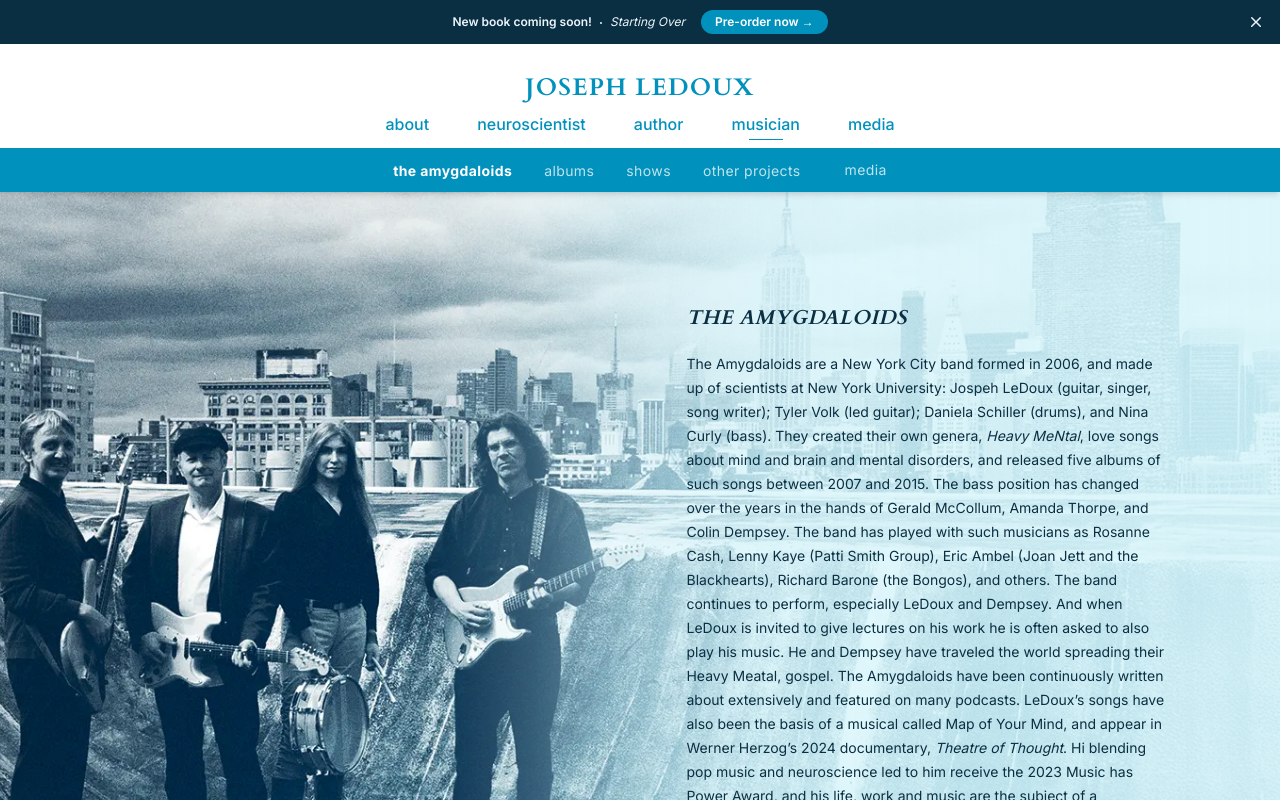
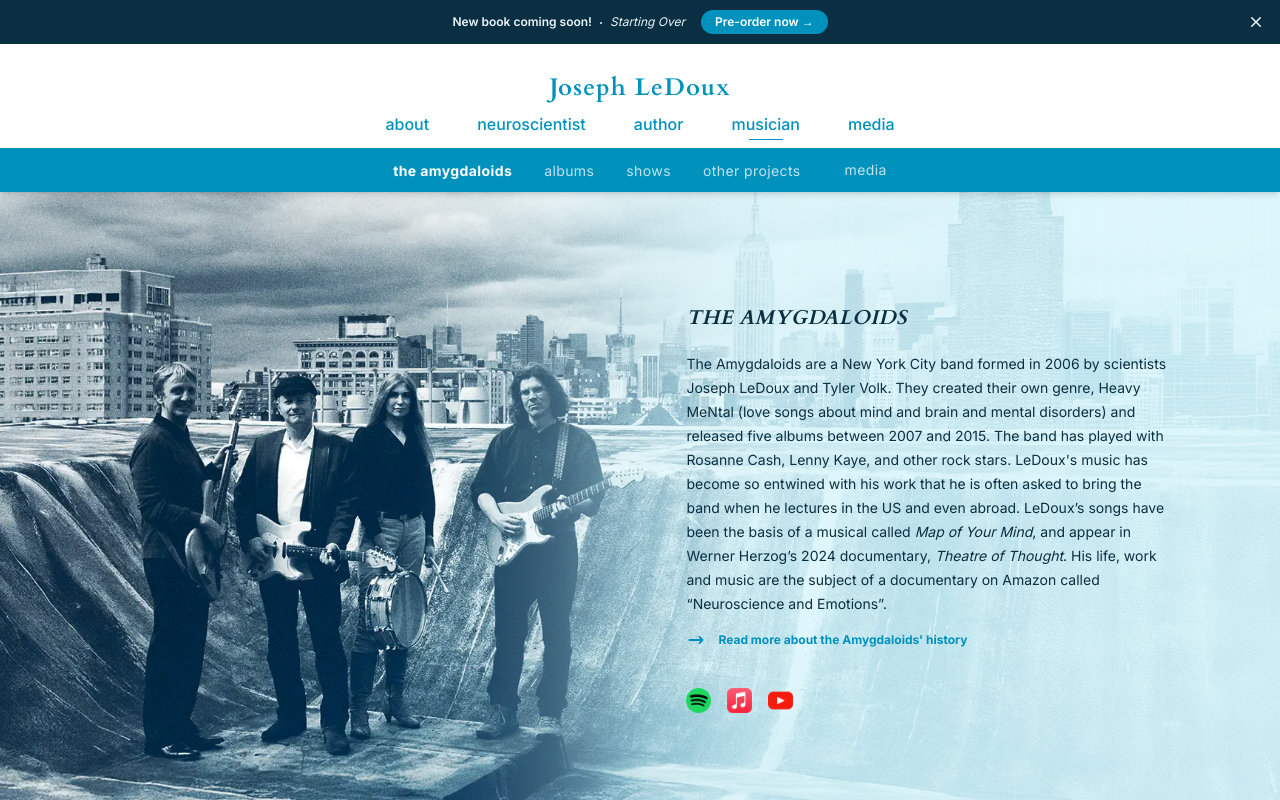
Before and after one commit to imercadal/joe-ledoux, a Next.js app: page /musician in a window 1280 px wide. Shown: the top 800 px of the page. Built offline with nearby package versions, Linux system fonts and the light colour scheme; a web font is replaced by a local one.

Commit message:
Added long bio modal

```diff
--- a/app/components/Header.tsx
+++ b/app/components/Header.tsx
@@ -116,7 +116,7 @@ export default function Navbar() {
       <nav className="mx-auto max-w-4xl flex md:flex-col items-center justify-between pt-4 pb-1 lg:px-8">
         <div className="pt-3">
           <Link href="/" className="text-lg font-extrabold text-dark">
-            <h1>JOSEPH LEDOUX</h1>
+            <h1>Joseph LeDoux</h1>
           </Link>
         </div>
         {/* Mobile menu button */}
--- a/app/musician/page.tsx
+++ b/app/musician/page.tsx
@@ -1,3 +1,6 @@
+'use client'
+
+import { useState } from 'react';
 import AlbumList from './AlbumList';
 import { albums } from './album-data';
 import ShowList from './ShowList';
@@ -8,6 +11,7 @@ import Link from 'next/link';
 import Image from 'next/image';
 
 export default function MusicianPage(){
+    const [isModalOpen, setIsModalOpen] = useState(false);
     const imageNames = ["MusicPhoto_1", "MusicPhoto_2", "MusicPhoto_3", "MusicPhoto_4", "MusicPhoto_5", "MusicPhoto_6", "MusicPhoto_7", "MusicPhoto_8", "MusicPhoto_9"];
 
     return(
@@ -26,19 +30,14 @@ export default function MusicianPage(){
             >
                 <div className='px-2 md:px-4 md:pl-44 py-8 md:py-16 pt-24' id="description">
                     <h3 className='text-darker mb-5 font-bold italic'>THE AMYGDALOIDS</h3>
-                    <p className='text-darker leading-6'>The Amygdaloids are a New York City band formed in 2006, and made up of
-scientists at New York University: Jospeh LeDoux (guitar, singer, song writer);
-Tyler Volk (led guitar); Daniela Schiller (drums), and Nina Curly (bass). They
-created their own genera, <i>Heavy MeNtal</i>, love songs about mind and brain and
-mental disorders, and released five albums of such songs between 2007 and
-2015. The bass position has changed over the years in the hands of Gerald
-McCollum, Amanda Thorpe, and Colin Dempsey. The band has played with
-such musicians as Rosanne Cash, Lenny Kaye (Patti Smith Group), Eric Ambel
-(Joan Jett and the Blackhearts), Richard Barone (the Bongos), and others.
-The band continues to perform, especially LeDoux and Dempsey. And
-when LeDoux is invited to give lectures on his work he is often asked to also play
-his music. He and Dempsey have traveled the world spreading their Heavy Meatal, gospel. The Amygdaloids have been continuously written about extensively and featured on many podcasts. LeDoux’s songs have also been the basis of a musical called Map of Your Mind, and appear in Werner Herzog’s 2024 documentary, <i>Theatre of Thought</i>. Hi blending pop music and neuroscience led to him receive the 2023 Music has Power Award, and his life, work and music are the subject of a documentary on Amazon called “Neuroscience and Emotions”.
-                    </p>
+                    <p className='text-darker leading-6 mb-2'>The Amygdaloids are a New York City band formed in 2006 by scientists Joseph LeDoux and Tyler Volk. They created their own genre, Heavy MeNtal (love songs about mind and brain and mental disorders) and released five albums between 2007 and 2015. The band has played with Rosanne Cash, Lenny Kaye, and other rock stars. LeDoux's music has become so entwined with his work that he is often asked to bring the band when he lectures in the US and even abroad. LeDoux’s songs have been the basis of a musical called <i>Map of Your Mind</i>, and appear in Werner Herzog’s 2024 documentary, <i>Theatre of Thought</i>. His life, work and music are the subject of a documentary on Amazon called “Neuroscience and Emotions”.</p>
+                    <ArrowLongRightIcon className="inline h-5 w-5 text-accent" />
+                    <button
+                        onClick={() => setIsModalOpen(true)}
+                        className="text-accent text-xs font-bold inline focus:outline-none"
+                    >
+                        Read more about the Amygdaloids' history
+                    </button>
                     <ul className='flex mt-3 md:mt-6 py-2 gap-4'>
                         <li>
                             <a href="https://open.spotify.com/intl-es/artist/22czMwJZGJJ36Cwas7RB3E?si=r4CERr8ORYKS80keAJE4CQ" target="_blank" rel="noopener noreferrer" className="hover:opacity-75">
@@ -72,6 +71,49 @@ his music. He and Dempsey have traveled the world spreading their Heavy Meatal,
                         </li>
                     </ul>
 
+                {/* Modal */}
+                {isModalOpen && (
+                <div className="fixed inset-0 flex items-center justify-center z-50">
+                {/* Dark background overlay */}
+                <div
+                    className="fixed inset-0 bg-dark opacity-75"
+                    onClick={() => setIsModalOpen(false)}
+                ></div>
+
+                {/* Modal content */}
+                <div className="bg-darker text-white p-6 rounded shadow-lg z-50 max-w-2xl mx-auto relative">
+                    <button
+                    onClick={() => setIsModalOpen(false)}
+                    className="absolute top-2 right-2 text-white focus:outline-none"
+                    >
+                    <svg xmlns="http://www.w3.org/2000/svg" fill="none" viewBox="0 0 24 24" stroke-width="1.5" stroke="currentColor" className="size-8">
+                        <path stroke-linecap="round" stroke-linejoin="round" d="M6 18 18 6M6 6l12 12" />
+                    </svg>
+
+
+                    </button>
+
+                    <div className="mt-4 text-center p-4">
+                        <h3 className="text-2xl mb-4">THE AMYGDALOIDS</h3>
+                        <p className="leading-relaxed text-lightText">
+                            The Amygdaloids are a New York City band formed in 2006, and made up of
+                            scientists at New York University: Jospeh LeDoux (guitar, singer, song writer);
+                            Tyler Volk (led guitar); Daniela Schiller (drums), and Nina Curly (bass). They
+                            created their own genera, <i>Heavy MeNtal</i>, love songs about mind and brain and
+                            mental disorders, and released five albums of such songs between 2007 and
+                            2015. The bass position has changed over the years in the hands of Gerald
+                            McCollum, Amanda Thorpe, and Colin Dempsey. The band has played with
+                            such musicians as Rosanne Cash, Lenny Kaye (Patti Smith Group), Eric Ambel
+                            (Joan Jett and the Blackhearts), Richard Barone (the Bongos), and others.
+                            The band continues to perform, especially LeDoux and Dempsey. And
+                            when LeDoux is invited to give lectures on his work he is often asked to also play
+                            his music. He and Dempsey have traveled the world spreading their Heavy MeNtal, gospel. The Amygdaloids have been continuously written about extensively and featured on many podcasts. LeDoux’s songs have also been the basis of a musical called Map of Your Mind, and appear in Werner Herzog’s 2024 documentary, <i>Theatre of Thought</i>. Hi blending pop music and neuroscience led to him receive the 2023 Music has Power Award, and his life, work and music are the subject of a documentary on Amazon called “Neuroscience and Emotions”.
+
+                        </p>
+                    </div>
+                </div>
+                </div>
+                )}
                 </div>
             </div>
             </div>
```
Lines whose indentation alone changed are shown as unchanged.
